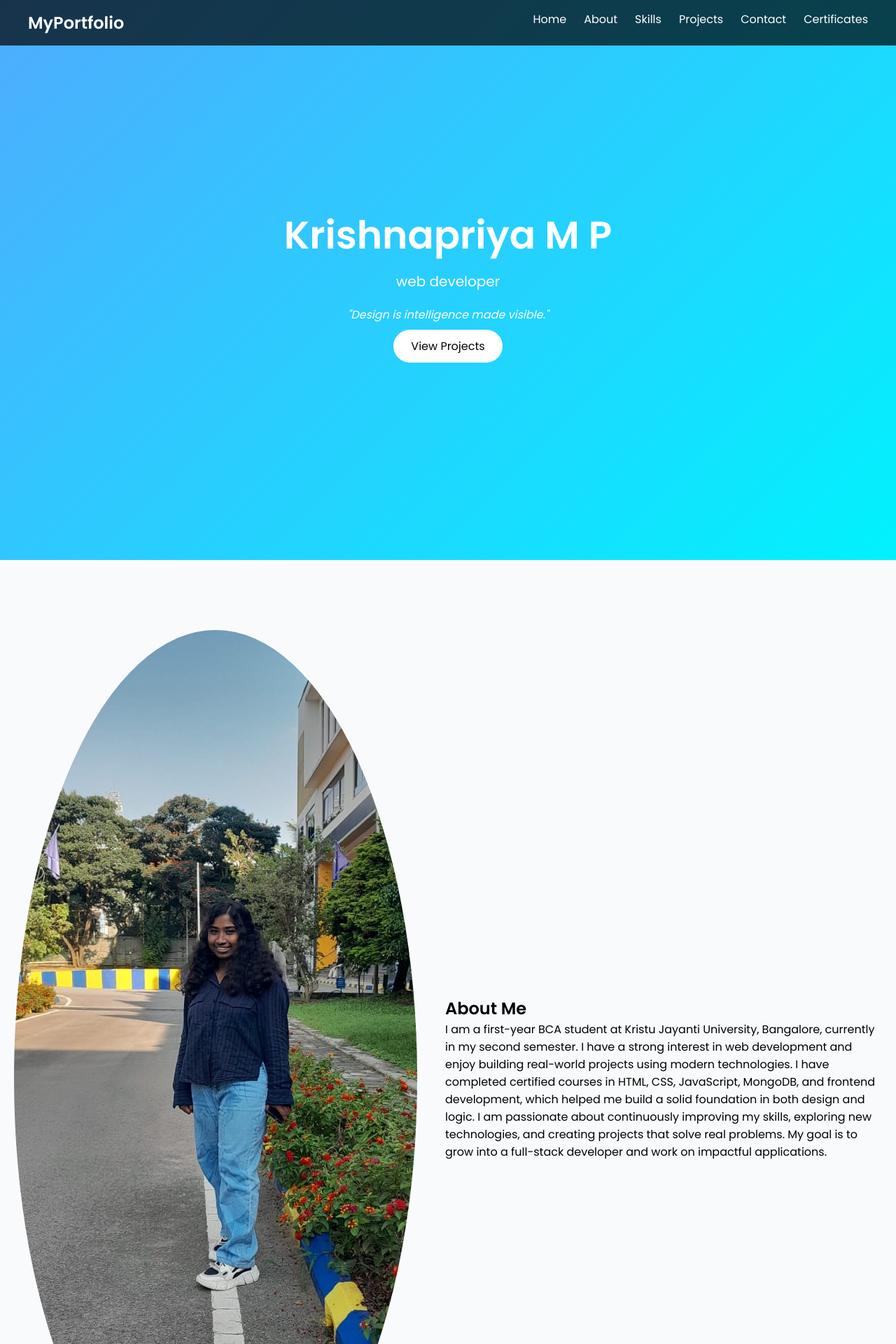
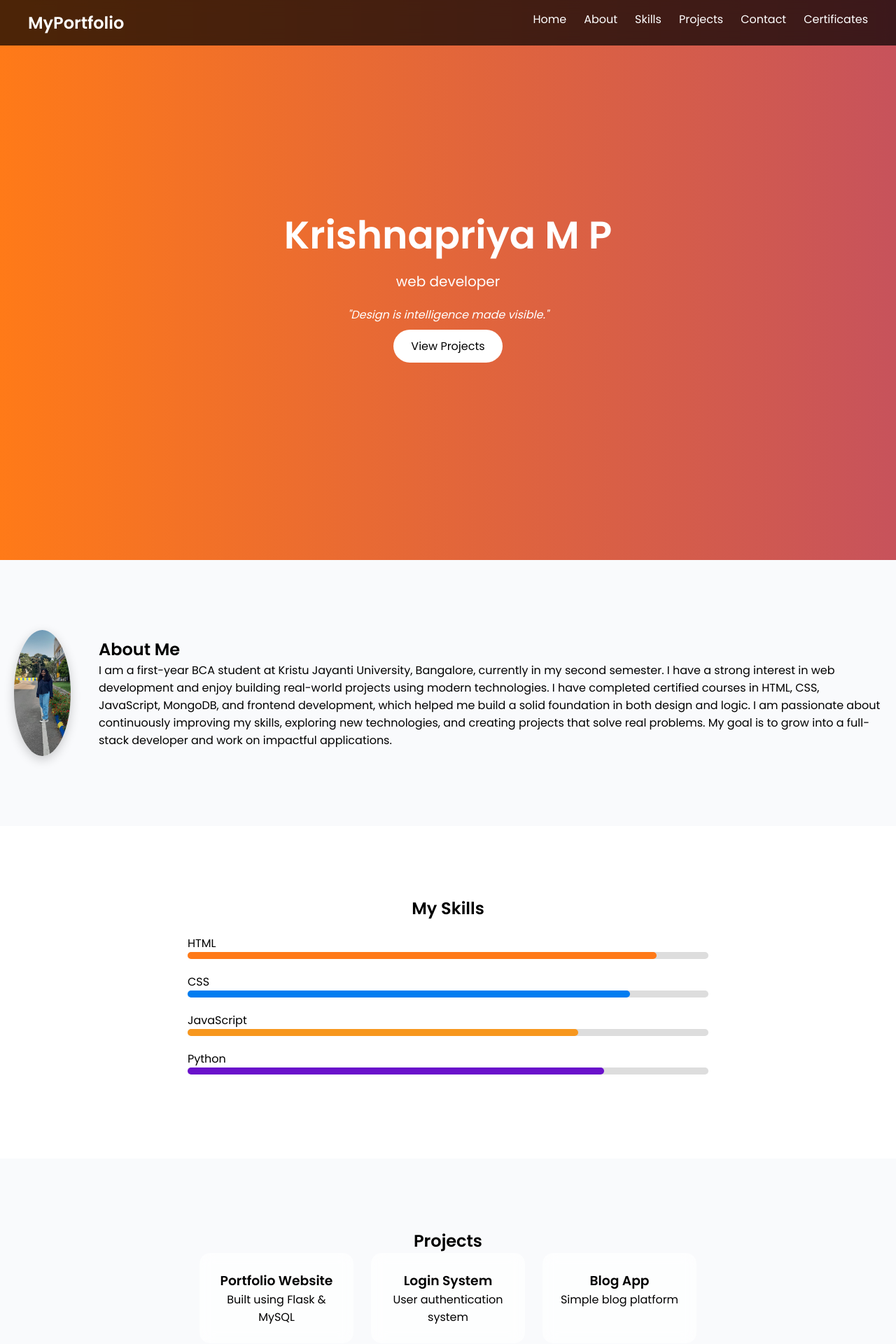
Before and after one commit to K-33-name/port, a Flask app: page / in a window 1280 px wide. Shown: the top 1920 px of the page at 70% size. Run offline with Flask 3, Linux system fonts and the light colour scheme; parts of the project's set-up code (start-up, migrations or seed data) failed here and were passed over.

Commit message:
fixed profile image + animated hero

```diff
--- a/static/style.css
+++ b/static/style.css
@@ -42,7 +42,9 @@
 /* HERO */
 .hero {
     height: 100vh;
-    background: linear-gradient(135deg, #4facfe, #00f2fe);
+    background: linear-gradient(270deg, #4facfe, #00f2fe, #6a11cb, #ff7a18);
+background-size: 800% 800%;
+animation: gradientMove 10s ease infinite;
     display: flex;
     justify-content: center;
     align-items: center;
@@ -104,7 +106,12 @@
 }
 
 .about img {
+    width: 180px;
+    height: 180px;
+    object-fit: cover;
+    object-position: top;
     border-radius: 50%;
+    box-shadow: 0 5px 15px rgba(0,0,0,0.2);
 }
 
 /* SKILLS */
```
